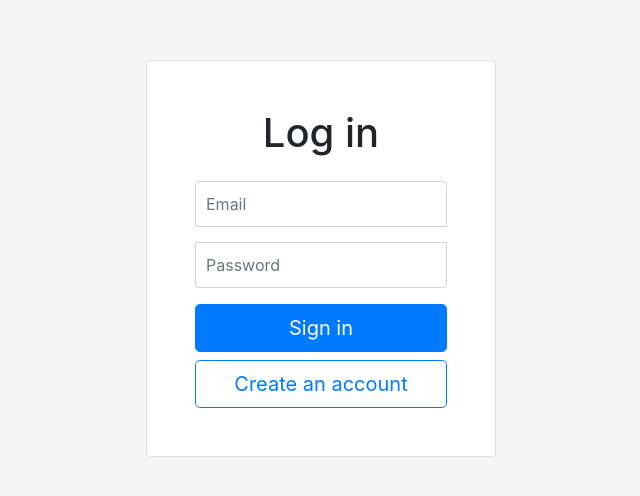
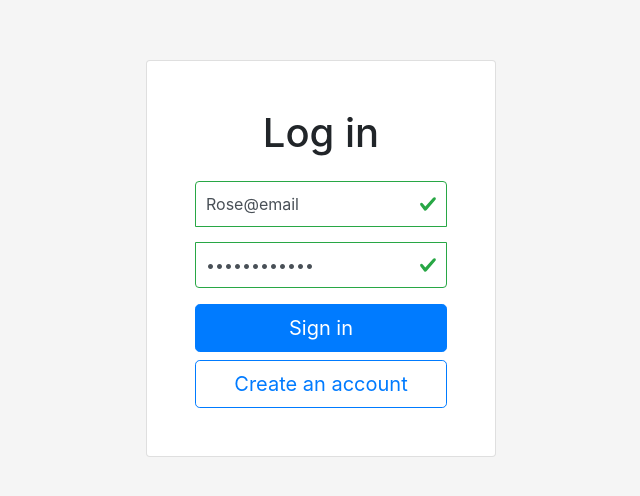
Before and after one commit to dario-nunez/GDATool, an Angular app in the folder website-ui/: page /logIn in a window 1280 px wide. Shown: the part 142-638 px from the top of the page, without its empty margins (319-959 px from the left). Built offline with nearby package versions, Linux system fonts and the light colour scheme.

Commit message:
Refactor Log In page validation style and add image to marketing screen

```diff
--- a/website-ui/src/app/log-in-page/log-in-page.component.html
+++ b/website-ui/src/app/log-in-page/log-in-page.component.html
@@ -1,34 +1,17 @@
 <div class="form-body text-center">
     <div class="form-signin card p-5">
-        <form class="needs-validation" (ngSubmit)="login()" #loginForm="ngForm">
+        <form class="was-validated" (ngSubmit)="login()" #loginForm="ngForm">
             <h1 class="mb-4">Log in</h1>
-            <!-- username -->
             <div class="form-group">
-                <!-- The username input field -->
                 <input type="email" class="form-control" id="email" name="email" [(ngModel)]="userEmail"
                     placeholder="Email" required email #email="ngModel">
-                <!-- The red warning bar that appears underneath it when the format is incorrect -->
-                <div [hidden]="email.valid || email.pristine" class="alert alert-danger">
-                    <div *ngIf="email.errors && email.errors.required">
-                        Name is required.
-                    </div>
-                    <div *ngIf="email.errors && email.errors.email">
-                        Invalid email address.
-                    </div>
-                </div>
+            </div>
+            <div class="form-group">
+                <input type="password" class="form-control" id="password" name="password" [(ngModel)]="userPassword"
+                    placeholder="Password" required #password="ngModel">
+                <label class="h7 text-danger float-left" *ngIf=incorrectPassword>Incorrect password</label>
             </div>
 
-            <!-- password -->
-            <div class="form-group">
-                <input type="password" class="form-control" id="password" name="password"
-                    [(ngModel)]="userPassword" placeholder="Password" required #password="ngModel">
-
-                <div [hidden]="password.valid || password.pristine" class="alert alert-danger">
-                    <div *ngIf="password.errors && password.errors.required">
-                        This field is required.
-                    </div>
-                </div>
-            </div>
             <button class="btn btn-lg btn-primary btn-block" type="submit">Sign in</button>
         </form>
 
--- a/website-ui/src/app/log-in-page/log-in-page.component.ts
+++ b/website-ui/src/app/log-in-page/log-in-page.component.ts
@@ -9,14 +9,16 @@ import { AuthenticationService } from "../../services/authentication/authenticat
 })
 export class LogInPageComponent implements OnInit {
 
+  private incorrectPassword: boolean;
   private userEmail: string;
   private userPassword: string;
 
   constructor(private router: Router, private authenticationService: AuthenticationService) { }
 
   ngOnInit() {
-    this.userEmail = "";
-    this.userPassword = "";
+    this.incorrectPassword = false;
+    this.userEmail = "Rose@email";
+    this.userPassword = "Rosepassword";
   }
 
   login() {
@@ -25,6 +27,9 @@ export class LogInPageComponent implements OnInit {
       this.router.navigate(["/jobsPage"]);
     }
 
+    this.incorrectPassword = true;
+    this.userPassword = "";
+
     // this.authenticationService.getAllUsers().subscribe(user => {
     //   console.log(user);
     // });
--- a/website-ui/src/app/marketing-page/marketing-page.component.html
+++ b/website-ui/src/app/marketing-page/marketing-page.component.html
@@ -1,21 +1,21 @@
-<div class="d-flex justify-content-center align-items-center" style="background: rgb(255, 228, 154); height: 300px;">
+<div class="d-flex justify-content-center align-items-center" style="background: url(../../assets/flat_design_landscape.png) no-repeat center center /cover; height:350px;">
     <div class="container">
         <div class="row">
             <div class="col-8 d-flex flex-row justify-content-center align-items-center">
                 <h1 class="display-1">
-                    <b>GDATool</b>
+                    <b class="text-white" style="text-shadow: 0px 0px 7px #000000;">GDATool</b>
                 </h1>
             </div>
             <div class="col-4 d-flex flex-row justify-content-center align-items-center">
-                <div class="d-flex justify-content-center align-items-center">
-                    <button type="button" class="btn btn-primary" [routerLink]="['/logIn']">Get Started</button>
+                <div class="d-flex justify-content-center align-items-center ">
+                    <button type="button" class="btn btn-primary shadow-lg" [routerLink]="['/logIn']">Get Started</button>
                 </div>
             </div>
         </div>
     </div>
 </div>
 
-<div class="container-fluid" style="background: rgb(255, 228, 154); height: 60px;">
+<div class="container-fluid" style="background: rgb(46,17,45); height: 60px;">
     <div class="container pb-5">
         <div class="row">
             <div class="col-sm d-flex flex-row justify-content-center align-items-center">
--- a/website-ui/src/app/top-navbar/top-navbar.component.html
+++ b/website-ui/src/app/top-navbar/top-navbar.component.html
@@ -1,5 +1,5 @@
 <nav class="navbar navbar-expand-lg navbar-dark bg-dark">
-    <a class="navbar-brand text-white">
+    <a class="navbar-brand text-white" [routerLink]="['/']">
         <b>GDATool</b>
     </a>
     <button class="navbar-toggler" type="button" data-toggle="collapse" data-target="#navbarText"
```
Also changed, not shown: website-ui/src/assets/flat_design_landscape.png (added).
